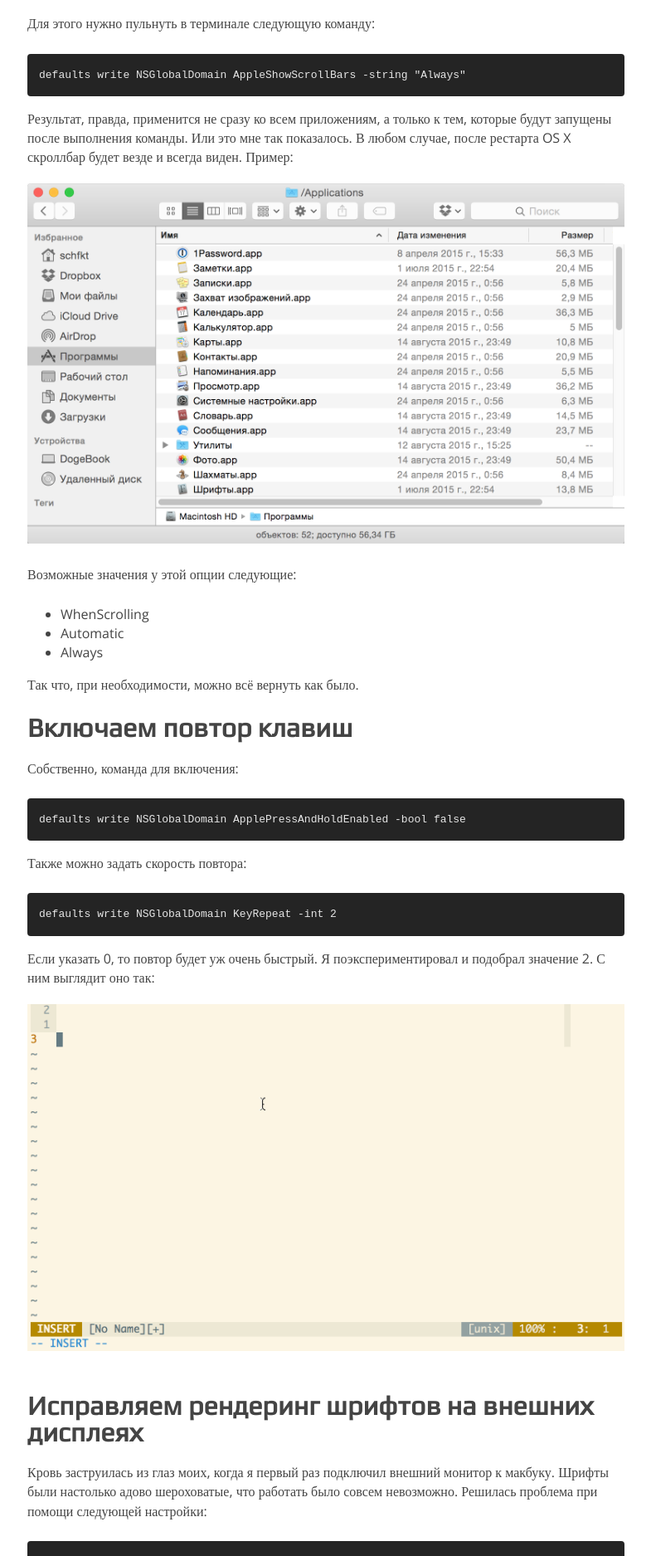
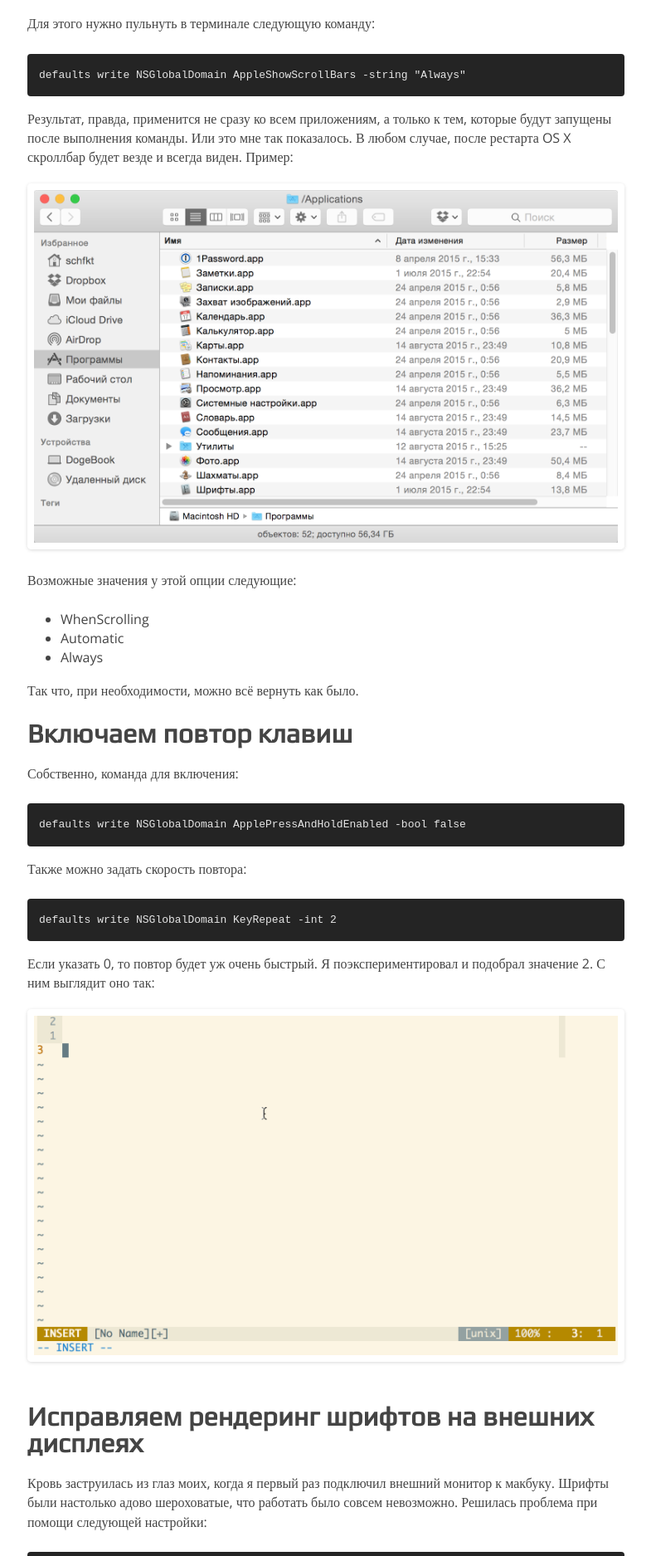
Before and after one commit to schfkt/schfkt.github.io, a Jekyll site: the page built from _posts/2015-08-30-os-x-no-more-shit.md, in a window 1280 px wide. Shown: the part 419-2294 px from the top of the page at 83% size, without its empty margins (247-1032 px from the left). Built offline with Jekyll 4.4.1, drawn with Linux system fonts in a browser that asks for light colours; comment, search, counter and statistics services are not loaded.

Commit message:
Style images a bit

```diff
--- a/_sass/_custom.scss
+++ b/_sass/_custom.scss
@@ -28,9 +28,22 @@ blockquote {
   font-style: italic;
 }
 
-p img {
-  padding: 20px 0;
+article img {
+  margin: 20px 0;
   max-width: 100%;
+  height: auto;
+  -webkit-border-radius: 0.3em;
+  -moz-border-radius: 0.3em;
+  -ms-border-radius: 0.3em;
+  -o-border-radius: 0.3em;
+  border-radius: 0.3em;
+  -webkit-box-shadow: rgba(0,0,0,0.15) 0 1px 4px;
+  -moz-box-shadow: rgba(0,0,0,0.15) 0 1px 4px;
+  box-shadow: rgba(0,0,0,0.15) 0 1px 4px;
+  -webkit-box-sizing: border-box;
+  -moz-box-sizing: border-box;
+  box-sizing: border-box;
+  border: #fff 0.5em solid;
 }
 
 #container {
```
